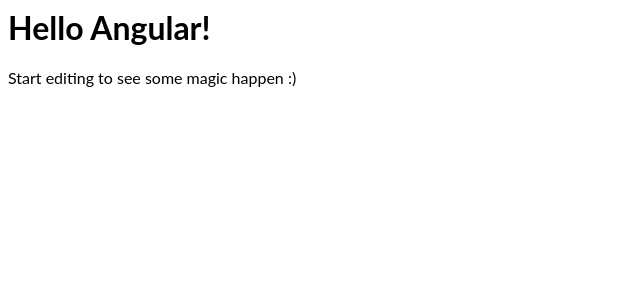
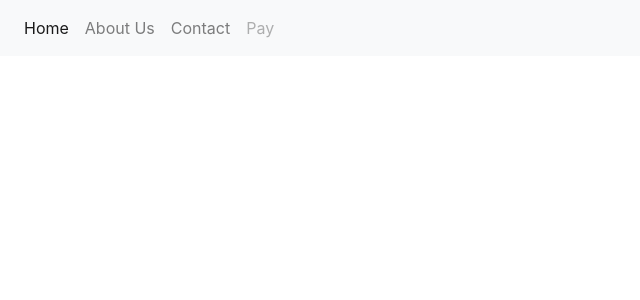
Before and after one commit to SarvM/angular-router-navigation-play, an Angular app: page / in a window 1280 px wide. Shown: the top 300 px of the page, without its empty margins (0-640 px from the left). Built offline with nearby package versions, Linux system fonts and the light colour scheme.

Commit message:
3 files modified, 1 added

```diff
--- a/package.json
+++ b/package.json
@@ -11,6 +11,8 @@
     "@angular/platform-browser-dynamic": "^8.0.0",
     "@angular/router": "^8.0.0",
     "core-js": "2",
+    "jquery": "1.9.1 - 3",
+    "popper.js": "^1.14.7",
     "rxjs": "^6.5.2",
     "zone.js": "^0.9.1"
   },
--- a/src/app/app.component.html
+++ b/src/app/app.component.html
@@ -1,4 +1,16 @@
-<hello name="{{ name }}"></hello>
-<p>
-  Start editing to see some magic happen :)
-</p>
+<nav class="navbar navbar-expand-sm bg-light navbar-light">
+  <ul class="navbar-nav">
+    <li class="nav-item active">
+      <a class="nav-link" href="#">Home</a>
+    </li>
+    <li class="nav-item">
+      <a class="nav-link" href="#">About Us</a>
+    </li>
+    <li class="nav-item">
+      <a class="nav-link" href="#">Contact</a>
+    </li>
+    <li class="nav-item">
+      <a class="nav-link disabled" href="#">Pay</a>
+    </li>
+  </ul>
+</nav>
--- a/src/styles.css
+++ b/src/styles.css
@@ -1 +1,2 @@
 /* Add application styles & imports to this file! */
+@import url('https://stackpath.bootstrapcdn.com/bootstrap/4.3.1/css/bootstrap.min.css');
```
Also changed, not shown: 1 other file (tests, documents, lock files or other folders).
